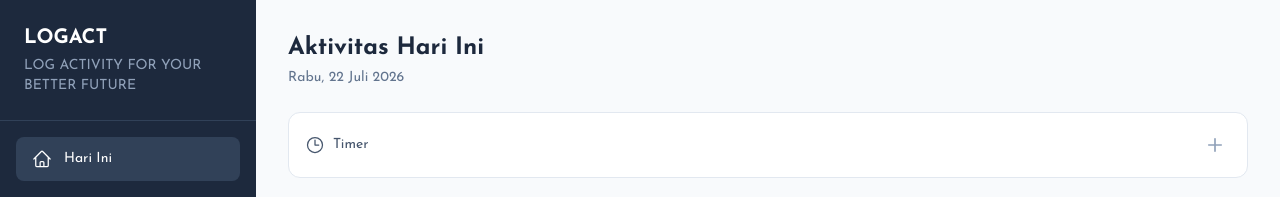
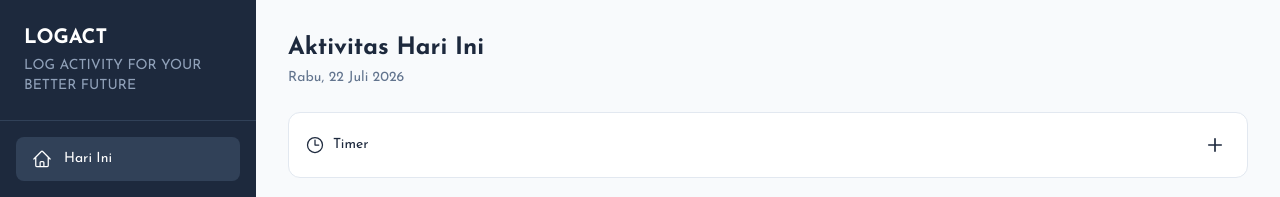
Before and after one commit to aldntaretnas/logact, a Next.js app: page / in a window 1280 px wide. Shown: the top 197 px of the page. Built offline with nearby package versions, Linux system fonts and the light colour scheme; no server answers; the database is empty.

Commit message:
Timer: plus button black, timer text no hover color change

```diff
--- a/components/Timer.js
+++ b/components/Timer.js
@@ -113,7 +113,7 @@ export default function Timer({ onActivitySaved }) {
           <>
             <button
               onClick={() => setExpanded(!expanded)}
-              className="flex items-center gap-2 text-sm text-slate-600 hover:text-blue-600 transition-colors flex-1 text-left"
+              className="flex items-center gap-2 text-sm text-slate-800 transition-colors flex-1 text-left"
             >
               <svg xmlns="http://www.w3.org/2000/svg" fill="none" viewBox="0 0 24 24" strokeWidth={1.5} stroke="currentColor" className="w-5 h-5 shrink-0">
                 <path strokeLinecap="round" strokeLinejoin="round" d="M12 6v6h4.5m4.5 0a9 9 0 11-18 0 9 9 0 0118 0z" />
@@ -133,7 +133,7 @@ export default function Timer({ onActivitySaved }) {
             ) : (
               <button
                 onClick={() => setExpanded(true)}
-                className="ml-auto p-1.5 text-slate-400 hover:text-blue-600 hover:bg-blue-50 rounded-lg transition-colors shrink-0"
+                className="ml-auto p-1.5 text-slate-800 hover:bg-slate-100 rounded-lg transition-colors shrink-0"
                 title="Mulai timer"
               >
                 <svg xmlns="http://www.w3.org/2000/svg" fill="none" viewBox="0 0 24 24" strokeWidth={2} stroke="currentColor" className="w-5 h-5">
```
